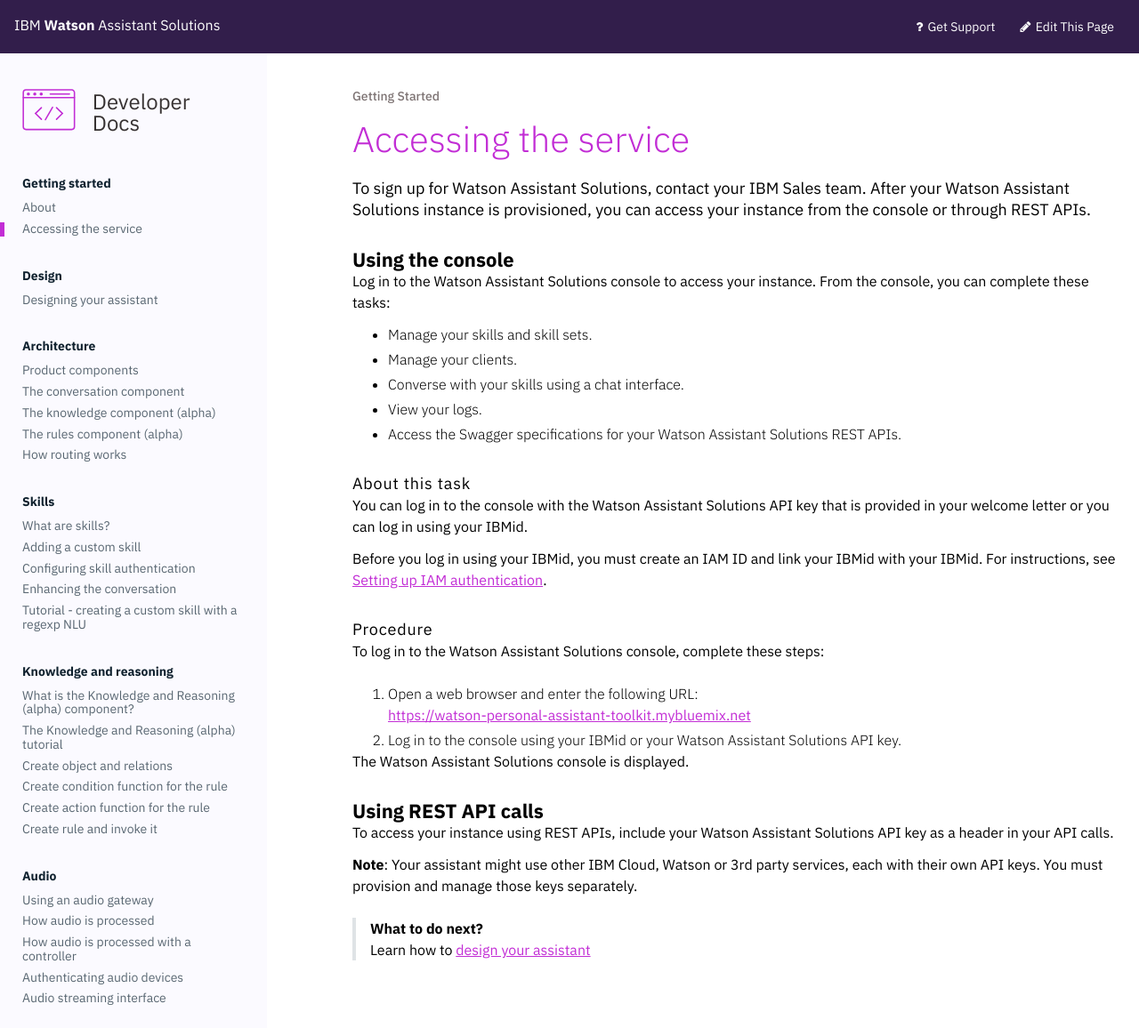
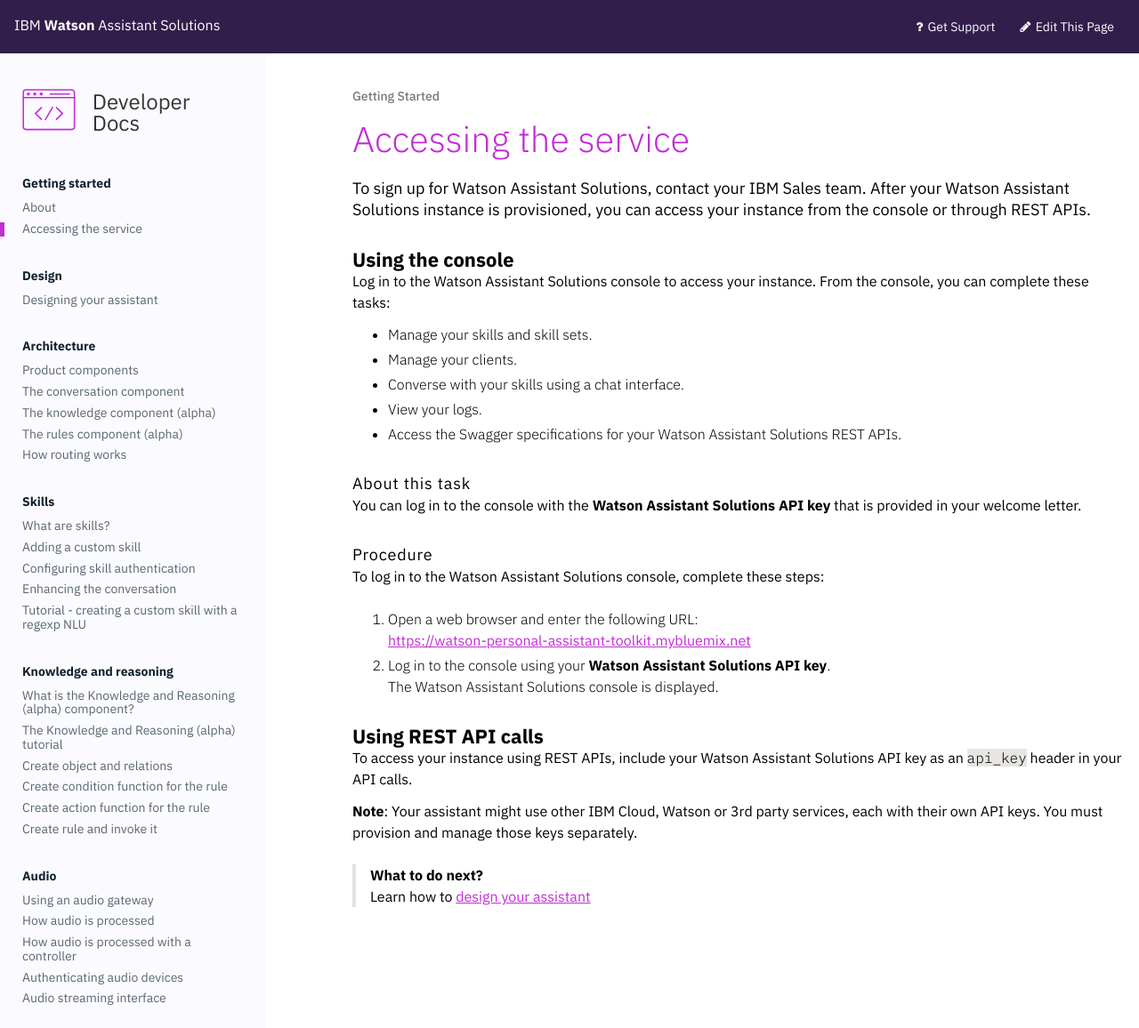
Before and after one commit to Watson-Personal-Assistant/developer, a Jekyll site: the page built from _content/get-started/get-api-key.md, in a window 1280 px wide. Shown: the whole page at 89% size. Built offline with Jekyll 4.4.1, drawn with Linux system fonts in a browser that asks for light colours; some web fonts are replaced.

Commit message:
removes talk about IAM authentication as it is confusing and will be removed

```diff
--- a/_content/get-started/get-api-key.md
+++ b/_content/get-started/get-api-key.md
@@ -13,19 +13,16 @@
 - Access the Swagger specifications for your Watson Assistant Solutions REST APIs.<br>
 
 #### About this task
-You can log in to the console with the Watson Assistant Solutions API key that is provided in your welcome letter or you can log in using your IBMid.
-
-Before you log in using your IBMid, you must create an IAM ID and link your IBMid with your IBMid.  For instructions, see [Setting up IAM authentication]({{site.baseurl}}/further-topics/login-with-IBMid/).
+You can log in to the console with the **Watson Assistant Solutions API key** that is provided in your welcome letter.
 
 #### Procedure
 To log in to the Watson Assistant Solutions console, complete these steps:
 1. Open a web browser and enter the following URL:<br/>[https://watson-personal-assistant-toolkit.mybluemix.net](https://watson-personal-assistant-toolkit.mybluemix.net)
-2. Log in to the console using your IBMid or your Watson Assistant Solutions API key.<br/>
-
+2. Log in to the console using your **Watson Assistant Solutions API key**.<br/>
 The Watson Assistant Solutions console is displayed.
 
 ### Using REST API calls
-To access your instance using REST APIs, include your Watson Assistant Solutions API key as a header in your API calls.
+To access your instance using REST APIs, include your Watson Assistant Solutions API key as an `api_key` header in your API calls.
 
 **Note**: Your assistant might use other IBM Cloud, Watson or 3rd party services, each with their own API keys. You must provision and manage those keys separately.
 
```
